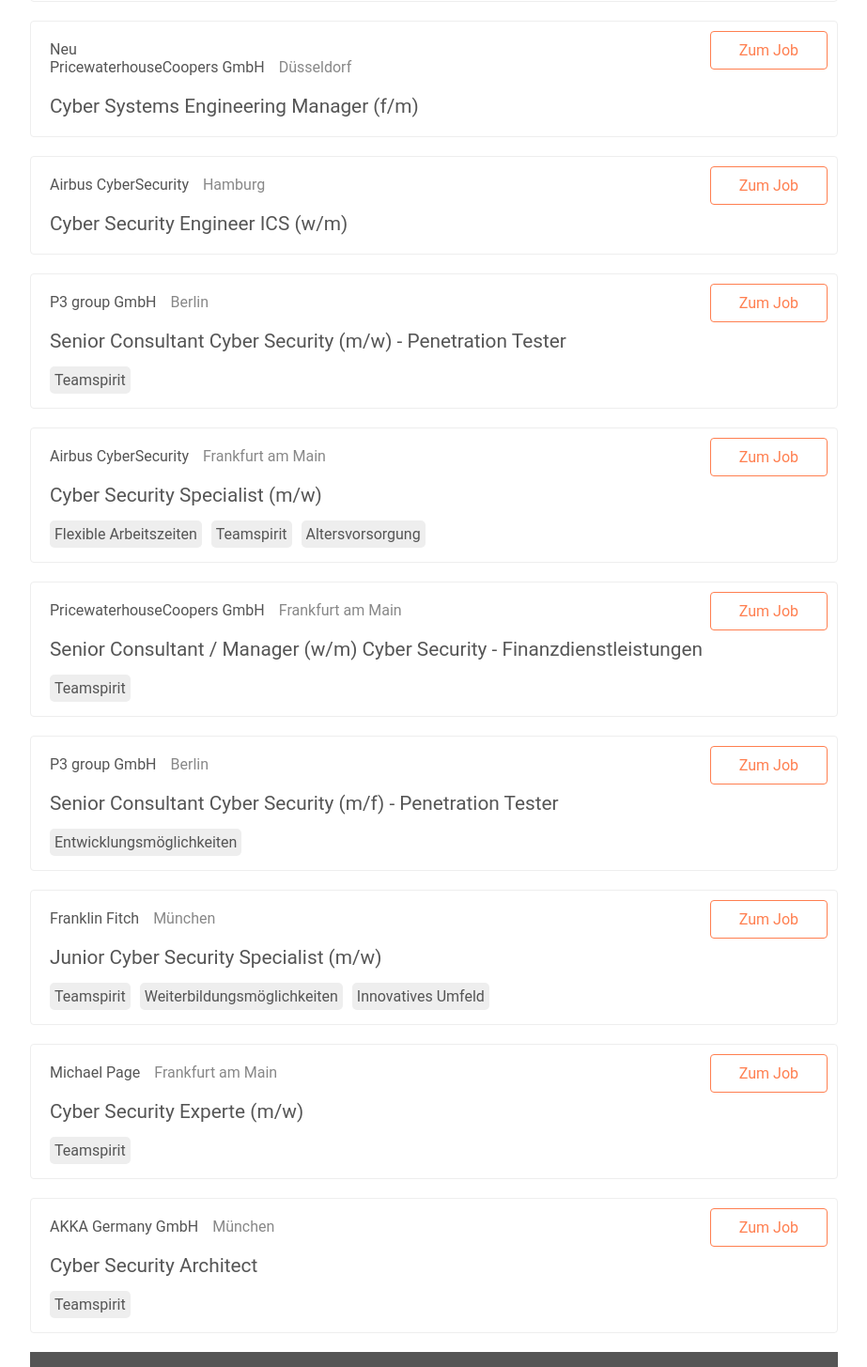
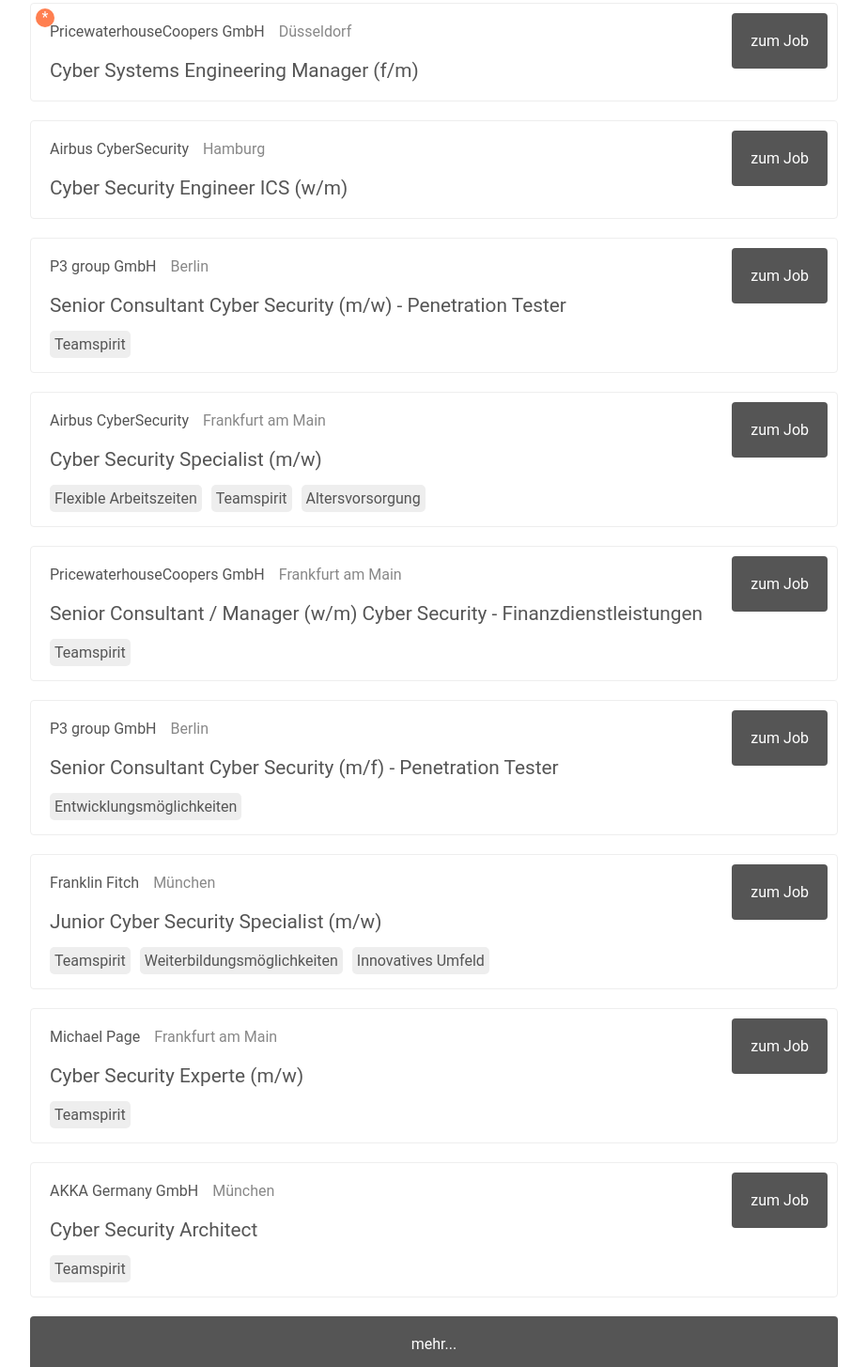
Before and after one commit to hnrchrdl/simple-react-test, a React (Create React App) app: page / in a window 1280 px wide. Shown: the part 262-1717 px from the top of the page at 94% size, without its empty margins (178-1101 px from the left). Built offline with nearby package versions, Linux system fonts and the light colour scheme; the HTML template or start-up script is replaced by a standard one.

Commit message:
refactored

```diff
--- a/package.json
+++ b/package.json
@@ -13,5 +13,6 @@
     "build": "react-scripts build",
     "test": "react-scripts test --env=jsdom",
     "eject": "react-scripts eject"
-  }
+  },
+  "devDependencies": {}
 }
--- a/src/App.css
+++ /dev/null
@@ -1,22 +0,0 @@
-.App {
-  text-align: center;
-}
-
-.App-logo {
-  height: 80px;
-}
-
-.App-header {
-  background-color: #222;
-  height: 80px;
-  padding: 20px;
-  color: white;
-}
-
-.App-intro {
-  font-size: large;
-}
-
-.App-data {
-  text-align: initial;
-}
--- a/src/App.js
+++ b/src/App.js
@@ -1,38 +1,47 @@
 import React, { Component } from 'react';
 import logo from './logo.svg';
-import './App.css';
 import testData from './testData.json';
 import JobList from './JobList';
-
-const jobs = testData.sort((a, b) => a.relevanceScore - b.relevanceScore);
-
-const pagingFilter = (items, page = 0, itemCount = 10) => {
-  // returns items for current page only
-  return items.slice(0, page * itemCount);
-};
+import { pagingFilter, sortJobsByRelevance } from './lib';
+import styled from 'styled-components';
 
 const ITEMS_PER_PAGE = 10;
+const jobs = testData.sort(sortJobsByRelevance);
+const initialState = { page: 1 };
 
 class App extends Component {
-  state = {
-    page: 1
-  };
+  state = initialState;
   loadMore = () => {
     this.setState(state => ({ page: state.page + 1 }));
   };
   render() {
     return (
-      <div className="App">
-        <header className="App-header">
-          <img src={logo} className="App-logo" alt="logo" />
-        </header>
-        <JobList
-          jobs={pagingFilter(jobs, this.state.page, ITEMS_PER_PAGE)}
-          loadMore={this.loadMore}
-        />
-      </div>
+      <AppContainer>
+        <Header>
+          <HeaderImage src={logo} alt="logo" />
+        </Header>
+        <main>
+          <JobList
+            jobs={pagingFilter(jobs, this.state.page, ITEMS_PER_PAGE)}
+            loadMore={this.loadMore}
+          />
+        </main>
+      </AppContainer>
     );
   }
 }
 
+const AppContainer = styled.div`
+  text-align: center;
+`;
+const Header = styled.header`
+  background-color: #222;
+  height: 80px;
+  padding: 20px;
+  color: white;
+`;
+const HeaderImage = styled.img`
+  height: 80px;
+`;
+
 export default App;
--- /dev/null
+++ b/src/Button.js
@@ -0,0 +1,21 @@
+import React from 'react';
+import styled from 'styled-components';
+
+const Button = ({ children, onClick }) => (
+  <ButtonEl onClick={onClick}>{children}</ButtonEl>
+);
+
+const ButtonEl = styled.div`
+  background: ${props => (props.transparent ? 'none' : '#555')};
+  color: ${props => (props.transparent ? 'coral' : '#fff')};
+  padding: 20px;
+  box-sizing: border-box;
+  text-align: center;
+  cursor: pointer;
+  border-radius: 4px;
+  &:hover {
+    background: ${props => (props.transparent ? 'coral' : '#777')};
+  }
+`;
+
+export default Button;
--- a/src/Job.js
+++ b/src/Job.js
@@ -1,7 +1,47 @@
 import React from 'react';
 import styled from 'styled-components';
+import { isNewJob } from './lib';
+import Button from './Button';
 
-const IndicateNew = styled.div``;
+const Job = ({ job }) => {
+  return (
+    job && (
+      <JobContainer>
+        {job.tsCreated &&
+          isNewJob(job.tsCreated) && <IndicateNew>*</IndicateNew>}
+        <Company>{job.company}</Company>
+        <Location>
+          {job.locations && job.locations.map(item => item.city).join(', ')}
+        </Location>
+        <Title>{job.title}</Title>
+        {job.tags &&
+          job.tags.benefits && (
+            <BenefitsContainer>
+              {job.tags.benefits.map(benefit => (
+                <Benefit key={benefit.key}>{benefit.translation}</Benefit>
+              ))}
+            </BenefitsContainer>
+          )}
+        <Details>
+          <Button transparent={true}>zum Job</Button>
+        </Details>
+      </JobContainer>
+    )
+  );
+};
+
+const IndicateNew = styled.div`
+  position: absolute;
+  left: 5px;
+  top: 5px;
+  width: 20px;
+  height: 20px;
+  line-height: 20px;
+  text-align: center;
+  color: #fff;
+  background: coral;
+  border-radius: 50%;
+`;
 const JobContainer = styled.div`
   margin: 20px;
   padding: 20px;
@@ -30,50 +70,10 @@
   margin: 0 10px 0 0;
   border-radius: 5px;
 `;
-const DetailsButton = styled.a`
+const Details = styled.div`
   position: absolute;
   top: 10px;
   right: 10px;
-  padding: 10px 30px;
-  border: 1px solid coral;
-  color: coral;
-  border-radius: 4px;
-  text-decoration: none;
-  &:hover {
-    background: coral;
-    color: #fff;
-  }
 `;
 
-function isNewJob(date) {
-  // if date is new than 10.000h, it is considered new
-  return (Date.now() - Date.parse(date)) / 360000 < 10000;
-}
-
-const Job = ({ job }) => {
-  return (
-    job && (
-      <JobContainer>
-        {job.tsCreated &&
-          isNewJob(job.tsCreated) && <IndicateNew>Neu</IndicateNew>}
-        <Company>{job.company}</Company>
-        <Location>
-          {job.locations && job.locations.map(item => item.city).join(', ')}
-        </Location>
-        <Title>{job.title}</Title>
-        {job.tags &&
-          job.tags.benefits && (
-            <BenefitsContainer>
-              {job.tags.benefits.map(benefit => (
-                <Benefit key={benefit.key}>{benefit.translation}</Benefit>
-              ))}
-            </BenefitsContainer>
-          )}
-        <DetailsButton target="_blank" href={job.url}>
-          Zum Job
-        </DetailsButton>
-      </JobContainer>
-    )
-  );
-};
 export default Job;
--- a/src/JobList.js
+++ b/src/JobList.js
@@ -1,32 +1,27 @@
 import React from 'react';
 import Job from './Job';
 import styled from 'styled-components';
+import Button from './Button';
+
+const JobList = ({ jobs, loadMore }) => {
+  return (
+    <JobListContainer>
+      {jobs.map(job => <Job key={job.itemId} job={job} />)}
+      <LoadMoreContainer>
+        <Button onClick={loadMore}> mehr... </Button>
+      </LoadMoreContainer>
+    </JobListContainer>
+  );
+};
 
 const JobListContainer = styled.div`
   max-width: 900px;
   margin: auto;
   text-align: left;
 `;
-const LoadMore = styled.div`
-  background: #555;
-  color: #fff;
-  padding: 20px;
-  box-sizing: border-box;
-  text-align: center;
+const LoadMoreContainer = styled.div`
   margin: 20px;
-  cursor: pointer;
-  &:hover {
-    background: #777;
-  }
 `;
-
-const JobList = ({ jobs, loadMore }) => {
-  return (
-    <JobListContainer>
-      {jobs.map(job => <Job key={job.itemId} job={job} />)}
-      <LoadMore onClick={loadMore}> mehr... </LoadMore>
-    </JobListContainer>
-  );
-};
+const LoadMore = styled.div``;
 
 export default JobList;
--- /dev/null
+++ b/src/lib.js
@@ -0,0 +1,14 @@
+// Returns items for current page only
+export function pagingFilter(items, page = 0, itemCount = 10) {
+  return items.slice(0, page * itemCount);
+}
+
+// If date is new than 10.000h, it is considered new
+export function isNewJob(date) {
+  const HOURS = 10000;
+  return (Date.now() - Date.parse(date)) / 360000 < HOURS;
+}
+
+export function sortJobsByRelevance(a, b) {
+  return a.relevanceScore - b.relevanceScore;
+}
```
